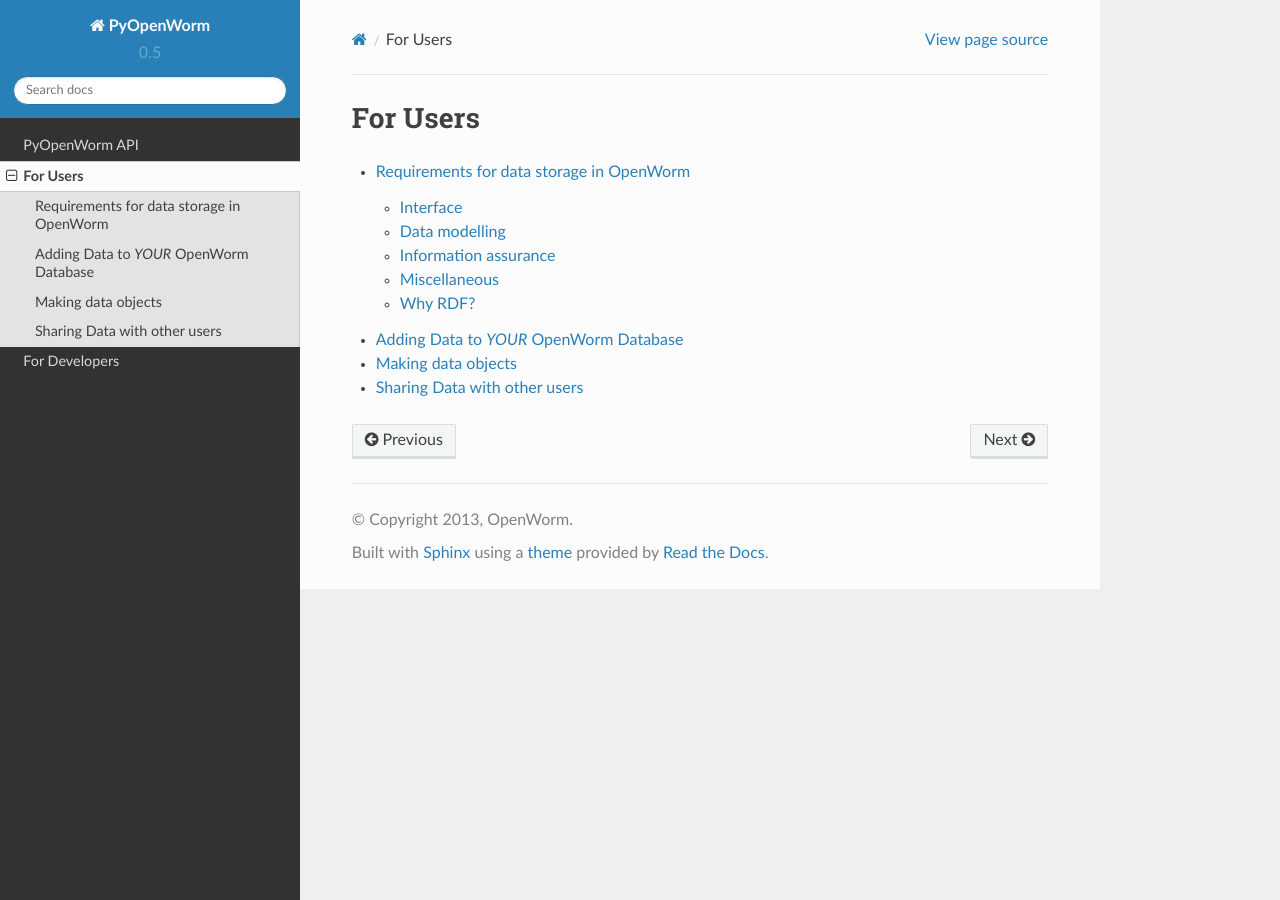
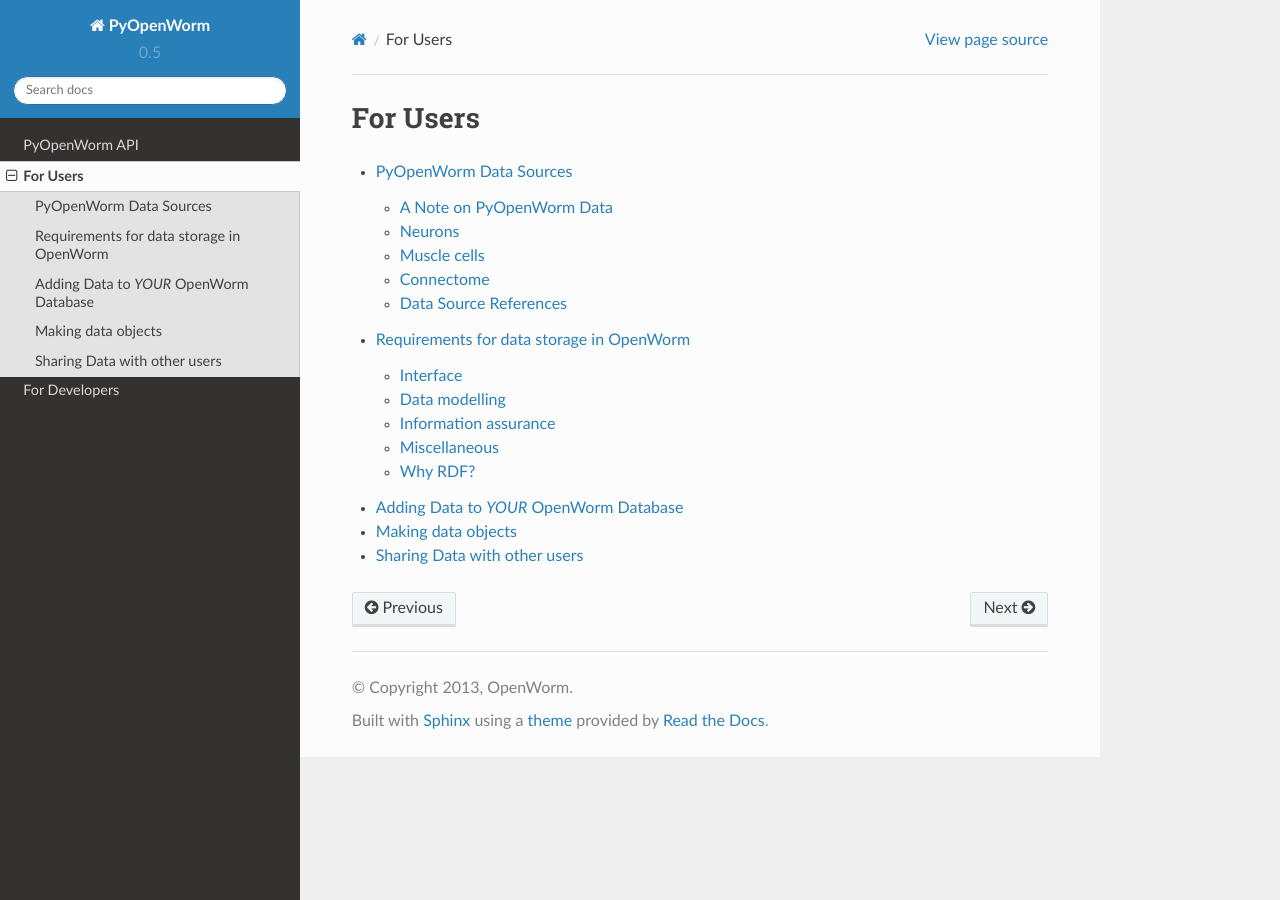
Before and after one commit to openworm/owmeta, a Sphinx documentation site: the page built from docs/userdocs.rst, in a window 1280 px wide. Built offline with Sphinx 7.4.7 and the Read the Docs theme 2.0.0, drawn with Linux system fonts in a browser that asks for light colours; part of the change alters nothing that is shown.

Commit message:
Begin data source page in docs

```diff
--- /dev/null
+++ b/docs/data_sources.rst
@@ -0,0 +1,68 @@
+.. _data_sources:
+
+|pow| Data Sources
+==================
+
+A Note on |pow| Data
+--------------------
+There are various different sources for *C. elegans* data
+available, each with their own idiosyncrasies. To provide the most
+accurate and up-to-date information in PyOpenWorm, some decisions had
+to be made about which data sources should be used. In the interest of
+transparency and reproducibility, this page details the choices that went into
+curating the various data sources that form the backbone of |pow|.
+
+The database behind |pow| also has the ability to tag each fact with a
+source using the `evidence module described here <process.html#provenance>`_.
+
+Below, each major element of the worm's anatomy that |pow| stores data
+on is considered individually. The data being used is tagged by source
+in a superscript, and the decisions made during the curation process
+(if any) are described.
+
+Neurons
+-------
+
+- Cell descriptions [2]_
+- Innexins [1]_
+- Lineage names [2]_
+- Neuron names [1]_
+- Neuron types [3]_
+- Neuropeptides [1]_
+- Neurotransmitters [1]_
+- Receptors [1]_
+
+Muscle cells
+------------
+
+- Cell descriptions [2]_
+- Lineage names [2]_
+- Muscle names [1]_
+- Neurons that innervate each muscle [1]_
+
+Connectome
+----------
+
+- Gap junctions [4]_
+- Synapses [4]_
+
+Curation note
+^^^^^^^^^^^^^
+
+There is another source of C. *elegans* connectome data that was created
+by members of the OpenWorm project. The history of this spreadsheet is
+mostly contained in
+`this forum post <https://groups.google.com/forum/#!topic/openworm-discuss/G9wKoR8N-l0/discussion>`_
+We decided to use the WormAtlas spreadsheet [4]_ as the authoritative source
+for connectome data, as it was not processed by members of OpenWorm, and
+appears on a reference site (WormAtlas).
+
+----------
+
+Data Source References
+----------------------
+
+.. [1] `Tim Busbice's interactive database <http://www.interintelligence.org/openworm/>`_
+.. [2] `WormAtlas Complete Cell List <http://www.wormatlas.org/celllist.htm>`_
+.. [3] `C Elegans Neuronal Network Details <https://docs.google.com/spreadsheets/d/1Jc9pOJAce8DdcgkTgkUXafhsBQdrer2Y47zrHsxlqWg/edit#gid=2>`_
+.. [4] `WormAtlas Connectivity Data <http://www.wormatlas.org/neuronalwiring.html#Connectivitydata>`_
--- a/docs/userdocs.rst
+++ b/docs/userdocs.rst
@@ -5,6 +5,7 @@ For Users
 .. toctree::
    :maxdepth: 2
 
+   data_sources
    process
    adding_data
    making_dataObjects
```
